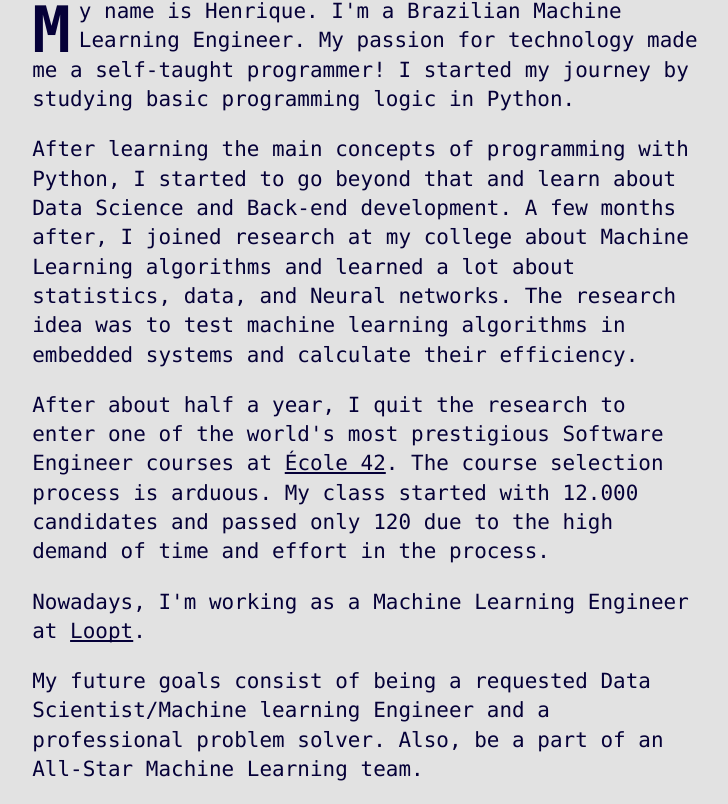
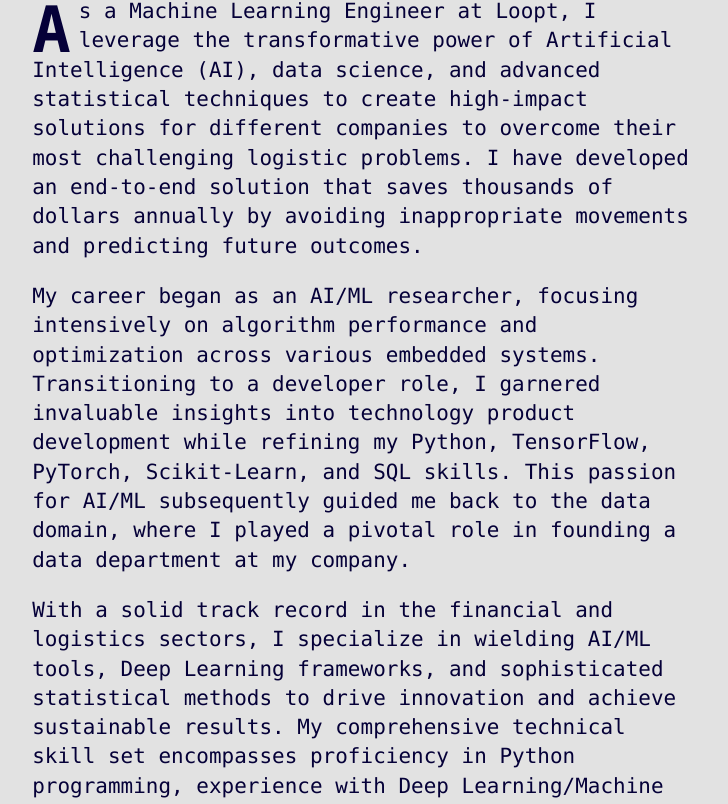
Before and after one commit to HenriPett/henr.dev, a Next.js app: page /about in a window 1280 px wide. Shown: the part 790-1594 px from the top of the page, without its empty margins (275-1003 px from the left). Built offline with nearby package versions, Linux system fonts and the light colour scheme; no server answers.

Commit message:
Update about.js

```diff
--- a/pages/about.js
+++ b/pages/about.js
@@ -25,37 +25,36 @@ const About = () => (
           </section>
           <section>
             <p>
-              <span className='dropCap'>M</span>y name is Henrique. I'm a
-              Brazilian Machine Learning Engineer. My passion for technology made me a
-              self-taught programmer! I started my journey by studying basic
-              programming logic in Python.
+              <span className='dropCap'>A</span>s a Machine Learning Engineer at Loopt, I leverage the transformative power
+              of Artificial Intelligence (AI), data science, and advanced statistical techniques
+              to create high-impact solutions for different companies to overcome their most
+              challenging logistic problems. I have developed an end-to-end solution that saves
+              thousands of dollars annually by avoiding inappropriate movements and predicting future outcomes.
             </p>
             <p>
-              After learning the main concepts of programming with Python, I
-              started to go beyond that and learn about Data Science and
-              Back-end development. A few months after, I joined research at my
-              college about Machine Learning algorithms and learned a lot about
-              statistics, data, and Neural networks. The research idea was to
-              test machine learning algorithms in embedded systems and calculate
-              their efficiency.
+              My career began as an AI/ML researcher, focusing intensively on algorithm performance and
+              optimization across various embedded systems. Transitioning to a developer role, I garnered
+              invaluable insights into technology product development while refining my Python, TensorFlow,
+              PyTorch, Scikit-Learn, and SQL skills. This passion for AI/ML subsequently guided me back to the
+              data domain, where I played a pivotal role in founding a data department at my company.
             </p>
             <p>
-              After about half a year, I quit the research to enter one of the
-              world's most prestigious Software Engineer courses at{' '}
-              <a href='https://42.fr/en/homepage/'>École 42</a>. The course
-              selection process is arduous. My class started with 12.000
-              candidates and passed only 120 due to the high demand of time and
-              effort in the process.
+              With a solid track record in the financial and logistics sectors, I specialize in wielding
+              AI/ML tools, Deep Learning frameworks, and sophisticated statistical methods to drive innovation
+              and achieve sustainable results. My comprehensive technical skill set encompasses proficiency in
+              Python programming, experience with Deep Learning/Machine Learning frameworks, expertise in SQL,
+              and familiarity with AWS Cloud services. My portfolio spans projects in predictive modeling, data analysis, production
+              model deployment, and advanced statistical modeling.
             </p>
             <p>
-              Nowadays, I'm working as a Machine Learning Engineer at{' '}
-              <a href='https://www.loopt.com.br/'>Loopt</a>
-              .
+              Fluent in English and with basic knowledge of French, I consistently endeavor to expand both my linguistic and technical abilities.
             </p>
             <p>
-              My future goals consist of being a requested Data
-              Scientist/Machine learning Engineer and a professional problem
-              solver. Also, be a part of an All-Star Machine Learning team.
+              Recently, I have ventured deeper into the exploration of Reinforcement Learning, a crucial frontier in Artificial Intelligence.
+              Specifically, I've concentrated on the use of actor-critic methods in my latest project. Actor-critic methods, which
+              constitute a vital component of modern Reinforcement Learning algorithms, provide an optimal balance between exploration and
+              exploitation in complex decision-making processes. This deep dive into adaptive algorithms has not only expanded my
+              expertise but also provided a fresh impetus to my commitment towards driving innovative solutions in AI.
             </p>
           </section>
         </div>
```
